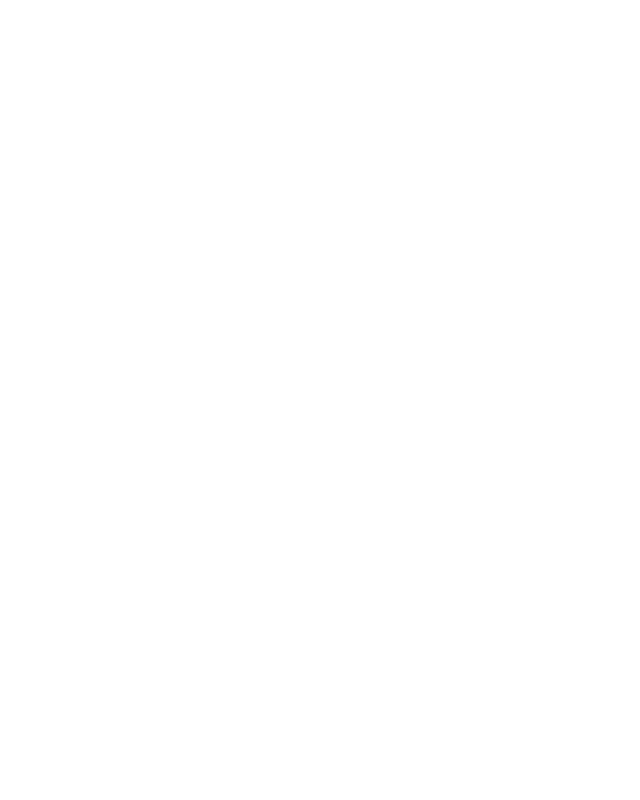
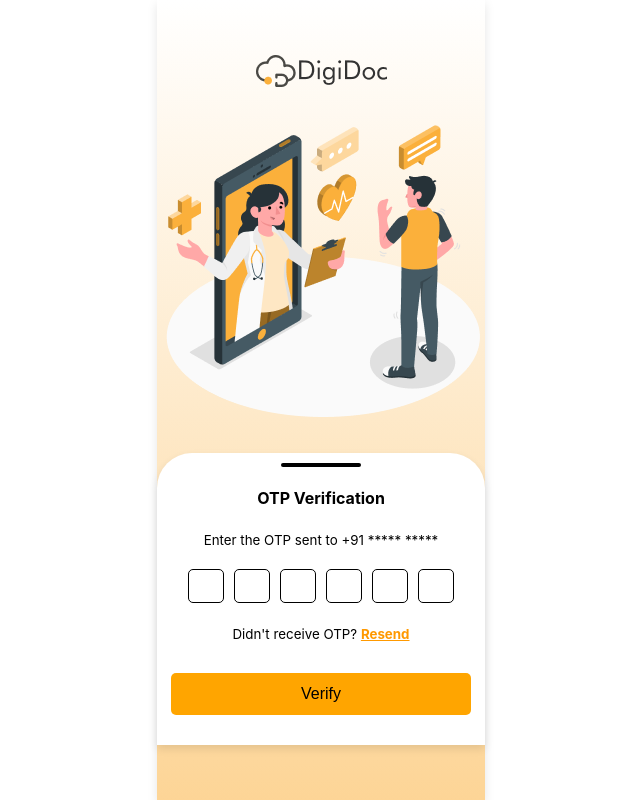
Before and after one commit to R-Yokesh/digidoc-patient-app, a React (Create React App) app: page /otp in a window 1280 px wide. Before the commit this address had no page. Shown: the whole page, without its empty margins (319-959 px from the left). Built offline with nearby package versions, Linux system fonts and the light colour scheme.

Commit message:
otp screen changes

```diff
--- a/public/index.html
+++ b/public/index.html
@@ -25,6 +25,30 @@
       Learn how to configure a non-root public URL by running `npm run build`.
     -->
     <title>Digi-Doc-PatientApp</title>
+    <style>
+
+body, html {
+        height: 100%;
+        margin: 0;
+        padding: 0;
+        display: flex;
+        justify-content: center; /* Center horizontally */
+        align-items: center; /* Center vertically */
+        background-color: white; /* White background for the rest of the screen */
+      }
+
+      #root {
+        max-width: 375px; /* Typical mobile width */
+        width: 100%;
+        height: 100vh; /* Full height of the viewport */
+        background-color: white; /* Background for the mobile view */
+        /* overflow-x: hidden; */
+        box-shadow: 0px 4px 10px rgba(0, 0, 0, 0.1); /* Optional shadow to emphasize mobile look */
+        display: flex;
+        justify-content: center;
+        align-items: center;
+      }
+    </style>
   </head>
   <body>
     <noscript>You need to enable JavaScript to run this app.</noscript>
--- /dev/null
+++ b/src/Components/OtpForm/Otp.css
@@ -0,0 +1,106 @@
+/* Container for the entire OTP page */
+.otp-page {
+  display: flex;
+  flex-direction: column;
+  justify-content: center; /* Center content vertically */
+  align-items: center;
+  height: 100vh;
+  background: linear-gradient(179.96deg, #FFFFFF 0.03%, #FBB03B 187.34%);
+  padding: 0;
+  box-sizing: border-box;
+}
+
+.logo-section-otp {
+  margin-bottom: 10px;
+  text-align: center;
+}
+
+.logo {
+  width: 131px;
+  height: auto;
+  opacity: 1;
+  margin: 0;
+}
+
+/* Main container for OTP section */
+.otp-container {
+  width: 100%;
+  max-width: 400px;
+  text-align: center;
+  background-color: white;
+  /* padding: 20px; */
+  border-radius: 35px 35px 0 0;
+  box-shadow: 0px 4px 8px rgba(0, 0, 0, 0.1);
+  position: relative;
+  margin-top: 20px; /* Slight margin for spacing from logo */
+}
+
+/* Divider styling */
+.divider {
+  width: 80px;
+  height: 4px;
+  background-color: black;
+  margin: 10px auto;
+  border-radius: 2px;
+}
+
+/* Input box container */
+.input-container {
+  display: flex;
+  justify-content: center;
+  align-items: center;
+  gap: 10px;  /* Reduced gap for better alignment */
+  padding: 20px 0;
+}
+
+.input-container input {
+  width: 30px;  /* Increased width for better visibility */
+  height: 30px; /* Increased height */
+  border: 1px solid black;
+  border-radius: 5px;
+  text-align: center;
+  font-size: 20px;
+  outline: none;
+  transition: border-color 0.3s ease;
+}
+
+/* Resend OTP text styling */
+.resend-otp {
+  text-align: center;
+  /* padding-top: 10px; */
+}
+
+.resend-otp a {
+  text-decoration: none;
+  color: #ff9900;
+  font-weight: bold;
+  text-decoration: underline;
+}
+
+/* Button container */
+.btn {
+  padding: 30px 0; /* Reduced padding to save vertical space */
+  text-align: center;
+}
+
+/* Verify button styling */
+.button-verify {
+  width: 100%;
+  max-width: 300px;
+  padding: 12px;
+  background-color: #FFA500;
+  border: none;
+  color: black;
+  font-size: 16px;
+  border-radius: 5px;
+  cursor: pointer;
+  transition: background-color 0.3s ease;
+}
+
+.button-verify:hover {
+  background-color: #ff9900;
+}
+
+.button-verify:active {
+  transform: scale(0.95);
+}
--- /dev/null
+++ b/src/Components/OtpForm/Otp.jsx
@@ -0,0 +1,64 @@
+import React, { useState } from 'react';
+import DigiDocImage from '../../Assets/Images/DigiDoc Head.png';  // Check paths
+import SplashImage from '../../Assets/Images/Online Doctor-amico.png';  // Check paths
+import './Otp.css';
+
+const Otp = () => {
+  const [otp, setOtp] = useState(new Array(6).fill(''));  // 6-digit OTP
+
+  const handleChange = (element, index) => {
+    // Allow only numbers
+    if (isNaN(element.value)) return;
+
+    // Update OTP state
+    setOtp([...otp.map((d, idx) => (idx === index ? element.value : d))]);
+
+    // Move focus to next input after current input is filled
+    if (element.nextSibling) {
+      element.nextSibling.focus();
+    }
+  };
+
+  return (
+    <div className="otp-page">
+      <div className="logo-container-otp">
+        <header className="logo-section-otp">
+          <img src={DigiDocImage} alt="DigiDoc" className="logo" />
+        </header>
+        <div className="illustration-section-otp">
+          <img src={SplashImage} alt="Doctor Illustration" className="illustration" />
+        </div>
+      </div>
+
+      <div className="otp-container">
+        <div className="divider"></div>
+        <h4>OTP Verification</h4>
+        <small>Enter the OTP sent to +91 ***** *****</small>
+
+        <div className="input-container">
+          {otp.map((data, index) => (
+            <input
+              key={index}
+              type="text"
+              maxLength="1"
+              name="otp"
+              value={data}
+              onChange={(e) => handleChange(e.target, index)}
+              onFocus={(e) => e.target.select()}
+            />
+          ))}
+        </div>
+
+        <div className="resend-otp">
+          <small>Didn't receive OTP? <a href="#">Resend</a></small>
+        </div>
+
+        <div className="btn">
+          <button className="button-verify">Verify</button>
+        </div>
+      </div>
+    </div>
+  );
+};
+
+export default Otp;
--- a/src/Components/Signin/Signin.css
+++ b/src/Components/Signin/Signin.css
@@ -4,9 +4,9 @@
   align-items: center;
   justify-content: center;
   height: 100vh;
-    background: linear-gradient(179.96deg, #FFFFFF 0.03%, #FBB03B 187.34%) !important;
-    padding: 20px;
+  background: linear-gradient(179.96deg, #FFFFFF 0.03%, #FBB03B 187.34%);
   box-sizing: border-box;
+  padding: 0;
 }
 
 .logo-section {
@@ -36,10 +36,12 @@
   max-width: 400px;
   text-align: center;
   background-color: white;
-    padding: 10px;
-    border-radius: 20px 20px 0 0;
+  padding: 20px 16px 40px 16px; /* Increased bottom padding for more white space */
+  border-radius: 35px 35px 0 0;
   box-shadow: 0px 4px 8px rgba(0, 0, 0, 0.1);
   position: relative;
+  margin-top: 20px;
+  box-sizing: border-box;
 }
 
 .sign-in-form h2 {
@@ -51,7 +53,7 @@
 .sign-in-form label {
   display: block;
   font-size: 14px;
-    color:black;
+  color: black;
   margin-bottom: 10px;
 }
 
@@ -64,7 +66,7 @@
   background-color: transparent;
 }
 
-  .sign-in -form input:focus {
+.sign-in-form input:focus { /* Corrected typo here */
   border-bottom: 2px solid #FFA500;
 }
 
@@ -83,8 +85,16 @@
   background-color: #ff9900;
 }
 
+.divider {
+  width: 80px;
+  height: 4px;
+  background-color: black;
+  margin: 10px auto 0;
+  border-radius: 2px;
+}
+
 /* Add media query for responsive design up to 500px */
-  @media only screen and (max-width: 500px) {
+/* @media only screen and (max-width: 500px) {
   .form-container {
     padding: 10px;
   }
@@ -118,4 +128,4 @@
     padding: 5px;
     font-size: 14px;
   }
-  }
+} */
--- a/src/Components/Signin/Signin.jsx
+++ b/src/Components/Signin/Signin.jsx
@@ -15,6 +15,7 @@
         </div>
 
         <form className="sign-in-form">
+        <div className="divider"></div>
           <h2>Sign in/Sign up</h2>
           <label htmlFor="mobile-number">Enter mobile number</label>
           <input
--- a/src/Routes/Routes.js
+++ b/src/Routes/Routes.js
@@ -1,10 +1,12 @@
 import LangView from "../Views/LangView";
 // import SignView from "../Views/SignView";
 import Signinview from "../Views/SigninView"
+import OtpView from "../Views/OtpView"
 
 const RoutesData = [
   { path: "/lang", element: LangView, name: "Language Page" },
-  { path: "/signin", element: Signinview, name: "Sign In Page" }
+  { path: "/signin", element: Signinview, name: "Sign In Page" },
+  { path: "/otp", element: OtpView, name: "Sign In Page" }
 ];
 
 export default RoutesData;
--- /dev/null
+++ b/src/Views/OtpView.jsx
@@ -0,0 +1,24 @@
+import React from 'react'
+import DigiDocImage from '../Assets/Images/DigiDoc Head.png';
+import SplashImage from '../Assets/Images/Online Doctor-amico.png';
+import Otp from '../Components/OtpForm/Otp';
+
+const OtpView = () => {
+  return (
+
+
+    <div>
+    {/* <div className="language-container">
+    <header className="logo-section">
+      <img src={DigiDocImage} alt="DigiDoc" className="logo" />
+    </header>
+    <div className="illustration-section">
+      <img src={SplashImage} alt="Doctor Illustration" className="illustration" />
+    </div> */}
+    <Otp/>
+  {/* </div> */}
+  </div>
+  )
+}
+
+export default OtpView
```
Also changed, not shown: 1 other file (tests, documents, lock files or other folders). Lines whose indentation alone changed are shown as unchanged.
